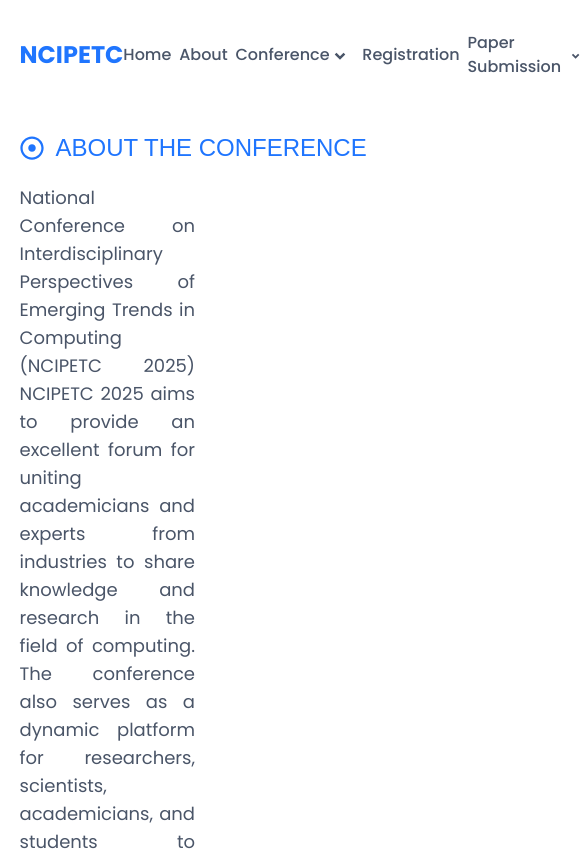
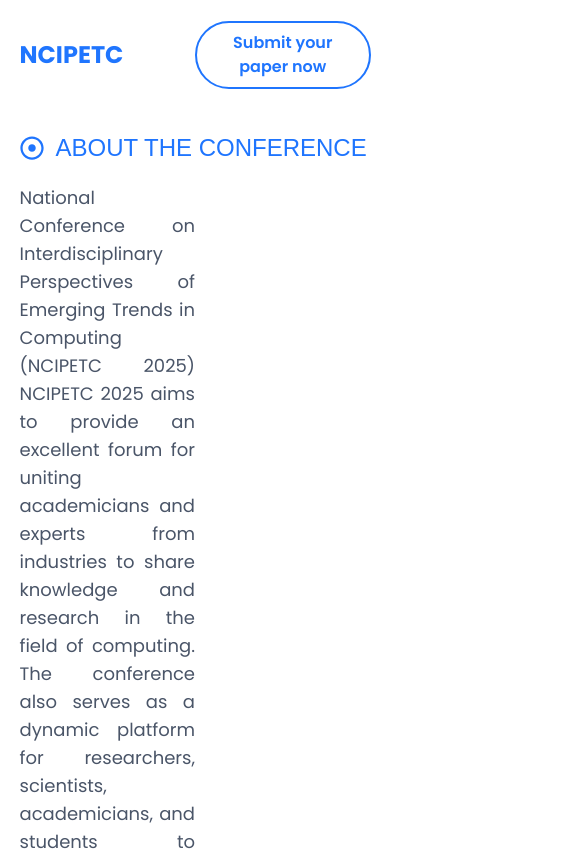
Before and after one commit to AbhishekNSanthosh/ncipetc-25, a Next.js app: page /about in a window 390 px wide. Shown: the top 851 px of the page, 585 px wide, since content can reach past the window. Built offline with nearby package versions, Linux system fonts and the light colour scheme; a web font is replaced by a local one.

Commit message:
feat: minor changes

```diff
--- a/src/widgets/Header/view.tsx
+++ b/src/widgets/Header/view.tsx
@@ -11,12 +11,12 @@
   return (
     <div className="px-[5vw] absolute top-0 flex flex-row items-center justify-center h-[13vh] w-full">
       <div className="flex flex-row items-center justify-between w-full">
-        <div className="flex-[1]">
+        <div className="flex-[1] flex">
           <span className="text-primary-600 font-bold text-2xl">
             NCIPETC
           </span>
         </div>
-        <div className="flex-2 flex items-center justify-end gap-[2vw]">
+        <div className="flex-2 hidden lg:flex md:flex items-center justify-end gap-[2vw]">
           {navItem?.map((item, index) => (
             <div
               key={index}
```
